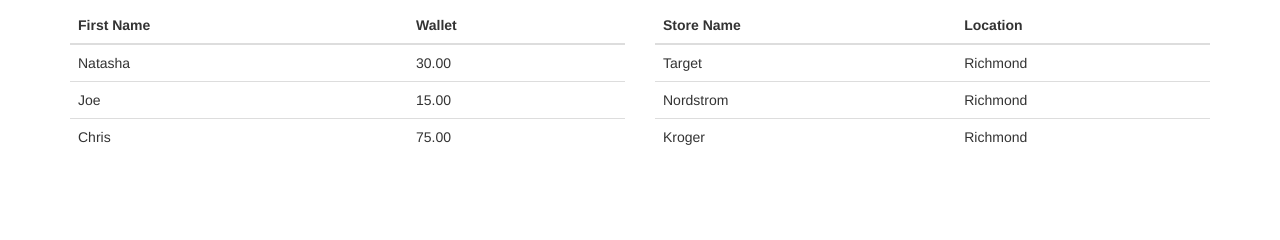
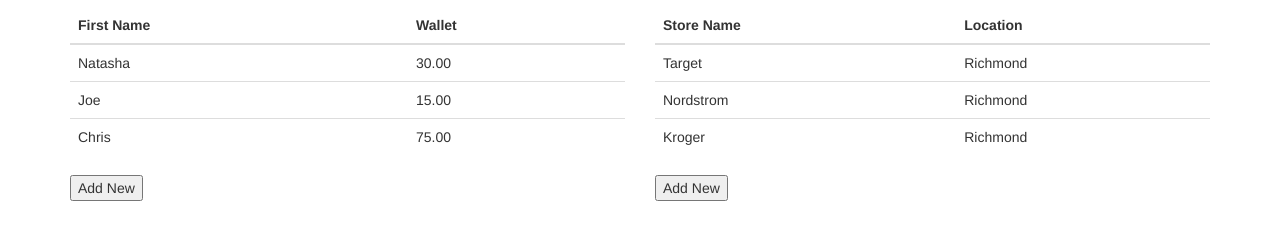
Before and after one commit to natashahakun/store-app, a website: page index.html in a window 1280 px wide. Shown: the part 334-574 px from the top of the page. Drawn offline with nearby package versions, Linux system fonts and the light colour scheme.

Commit message:
Create Add New buttons and switch tables to col-sm-6.

```diff
--- a/index.html
+++ b/index.html
@@ -22,7 +22,7 @@
   </div>
   <div class="container">
     <div class="row">
-      <div class="col-xs-6">
+      <div class="col-sm-6">
         <h2>Select Customer</h2>
         <table class="table-responsive striped table">
           <thead>
@@ -46,9 +46,10 @@
             </tr>
           </tbody>
         </table>
+        <button>Add New</button>
       </div>
 
-      <div class="col-xs-6">
+      <div class="col-sm-6">
         <h2>Select Store</h2>
         <table class="table-responsive striped table">
           <thead>
@@ -72,6 +73,7 @@
             </tr>
           </tbody>
         </table>
+        <button>Add New</button>
       </div>
     </div>
   </div>
```
